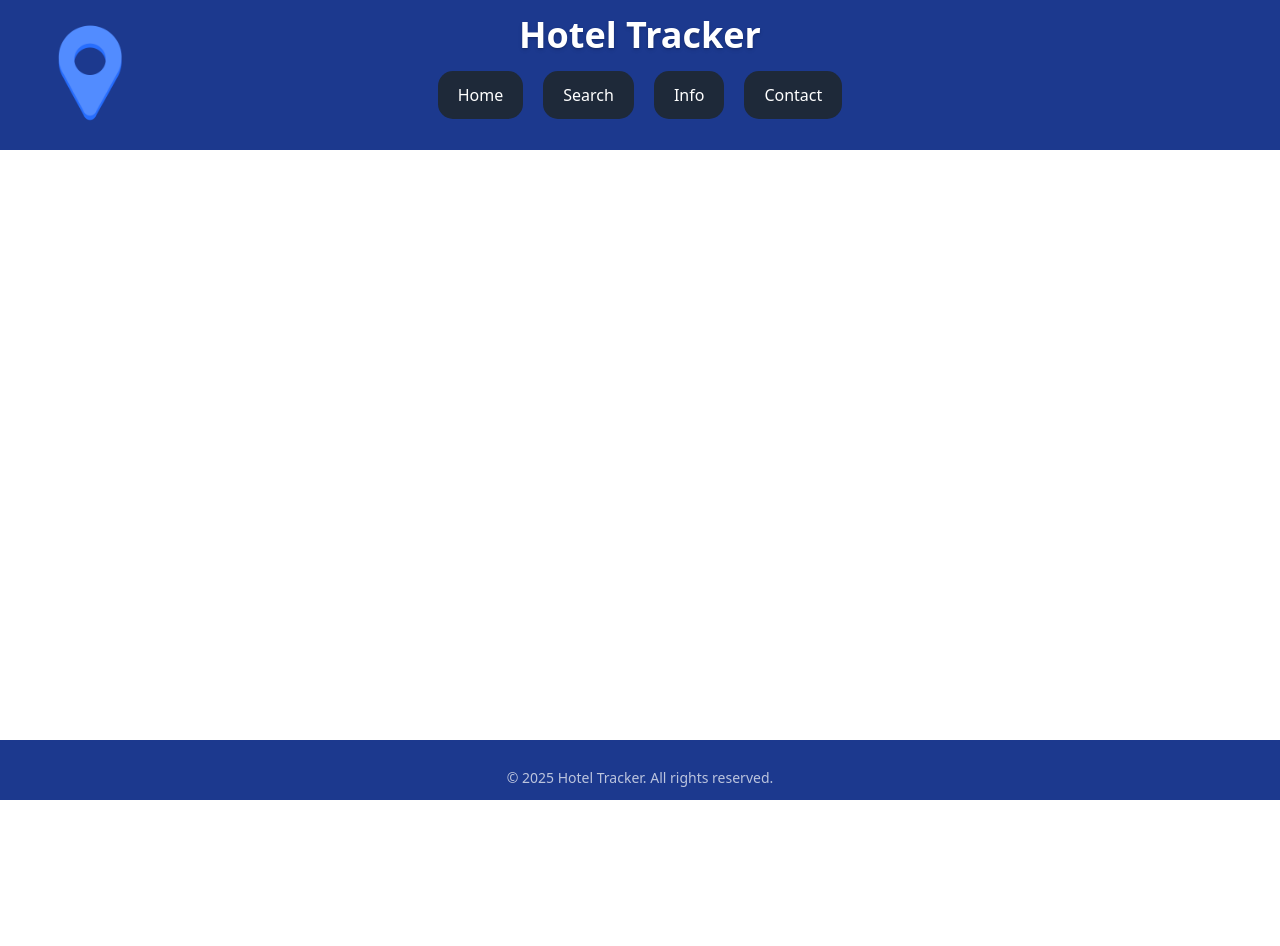
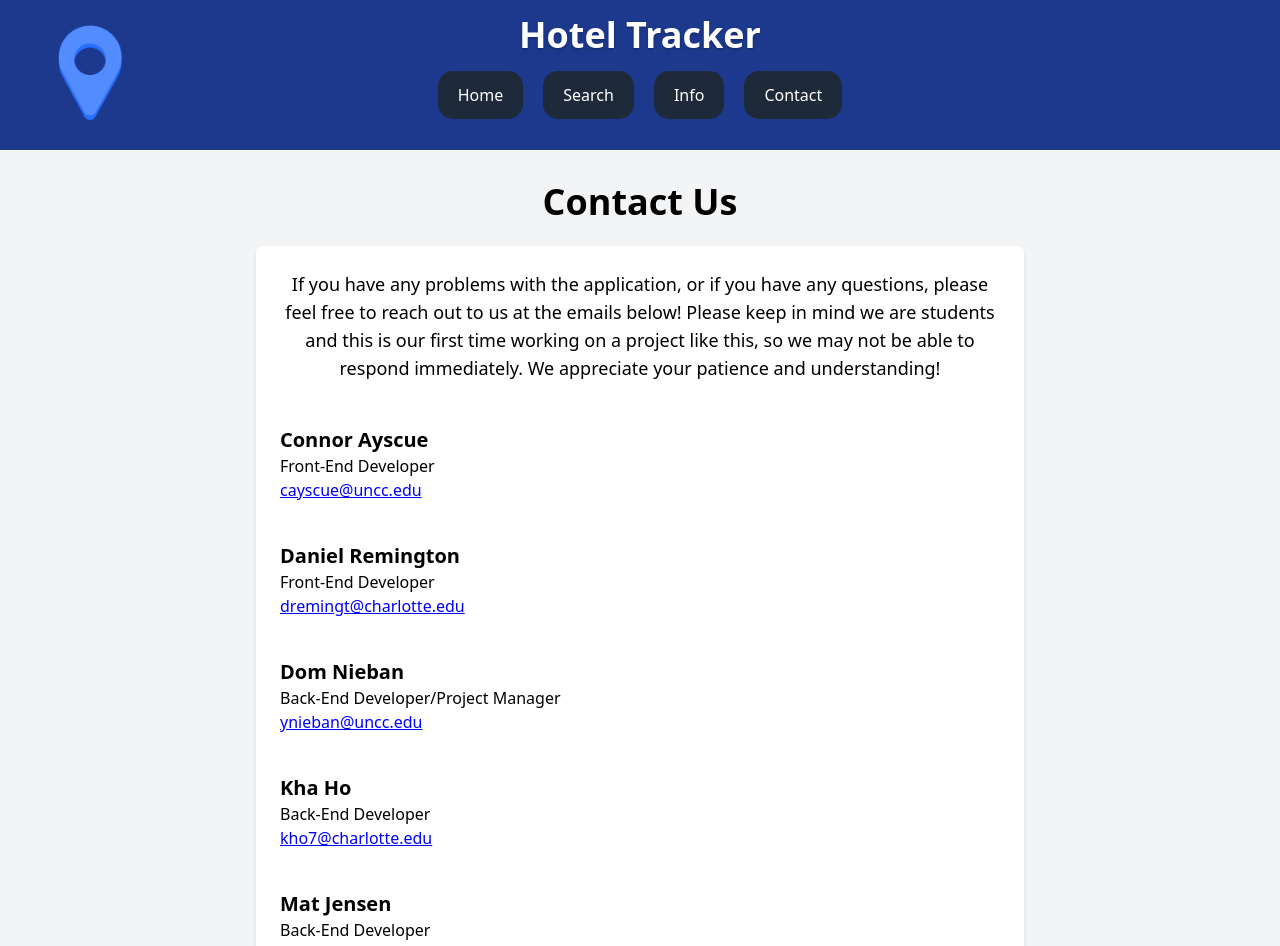
Before and after one commit to YDNBan/Cookings, a React (Vite) app in the folder client/: page /contact in a window 1280 px wide. Shown: the top 946 px of the page. Before the commit the page ends 800 px from the top, so only its background shows below. Built offline with nearby package versions, Linux system fonts and the light colour scheme; the HTML template or start-up script is replaced by a standard one.

Commit message:
Updating contact page

```diff
--- a/client/src/App.tsx
+++ b/client/src/App.tsx
@@ -5,6 +5,7 @@ import Results from './components/pages/Results/Results';
 import HotelDetail from "./components/pages/HotelDetail/HotelDetail";
 import Info from "./components/pages/Info/Info";
 import Footer from "./components/organisms/Footer";
+import Contact from "./components/pages/Contact/Contact";
 
 const App = () => {
   return (
@@ -17,6 +18,7 @@ const App = () => {
             <Route path="/search" element={<Results />} />
             <Route path="/hotels/:id" element={<HotelDetail />} />
             <Route path="/info" element={<Info/>} />
+            <Route path="/contact" element={<Contact/>} />
           </Routes>
         </main>
         <Footer />
--- /dev/null
+++ b/client/src/components/pages/Contact/Contact.tsx
@@ -0,0 +1,68 @@
+import React from "react";
+import connorPfp from "../../../../public/IMG_9893.jpg";
+
+const team = [
+    {
+      name: "Connor Ayscue",
+      role: "Front-End Developer",
+      email: "cayscue@uncc.edu"
+    },
+    {
+      name: "Daniel Remington",
+      role: "Front-End Developer",
+      email: "dremingt@charlotte.edu"
+    },
+    {
+      name: "Dom Nieban",
+      role: "Back-End Developer/Project Manager",
+      email: "ynieban@uncc.edu"
+    },
+    {
+      name: "Kha Ho",
+      role: "Back-End Developer",
+      email: "kho7@charlotte.edu"
+    },
+    {
+      name: "Mat Jensen",
+      role: "Back-End Developer",
+      email: "mjense13@charlotte.edu"
+    }
+  ];
+
+
+
+const Info: React.FC = () => {
+  return (
+    <section className="relative w-full h-auto flex flex-col items-center justify-center text-center text-black p-8 bg-gray-100">
+      <h1 className="text-4xl font-bold mb-6">Contact Us</h1>
+      <div className="bg-white text-black p-6 rounded-lg shadow-md max-w-3xl text-center">
+        <p className="text-lg mb-6">
+            If you have any problems with the application, or if you have any questions, please feel free to reach out to us at the emails below!
+            Please keep in mind we are students and this is our first time working on a project like this, so we may not be able to respond immediately.
+            We appreciate your patience and understanding!
+        </p>
+        <div style={{ textAlign: "left" }} className="gap-4 mb-6 text-left">
+  {team.map((member, index) => (
+    <div key={index} style={{ paddingTop: "20px", paddingBottom: "20px" }}>
+      <h5 className="text-xl font-bold">{member.name}</h5>
+      <p>{member.role}</p>
+      <a
+        style={{
+          color: "blue",
+          textDecoration: "underline",
+          cursor: "pointer",
+        }}
+        href={`mailto:${member.email}`}
+      >
+        {member.email}
+      </a>
+    </div>
+  ))}
+</div>
+
+      </div>
+    </section>
+  );
+};
+
+export default Info;
--- a/client/src/components/pages/Info/Info.tsx
+++ b/client/src/components/pages/Info/Info.tsx
@@ -7,7 +7,7 @@ const Info: React.FC = () => {
       <h1 className="text-4xl font-bold mb-6">About Us</h1>
       <div className="bg-white text-black p-6 rounded-lg shadow-md max-w-3xl text-center">
         <p className="text-lg mb-6">
-          Welcome to our Hotel Tracker! We hope your experience with us is as smooth as possible. If not please let us know through our contact page!
+          Welcome to our Hotel Tracker! We hope your experience with us is as smooth as possible. If not please feel free to email us using the emails in our contact page!
         </p>
       </div>
       <h1 className="text-4xl font-bold mb-6 mt-10">Meet the Team!</h1>
@@ -21,6 +21,7 @@ const Info: React.FC = () => {
             <div>
                 <h4 className="text-xl font-bold">Connor Ayscue</h4>
                 <p>Front-End Developer</p>
+                <p>connorjayscue@gmail.com</p>
             </div>
         </div>
 
@@ -29,6 +30,7 @@ const Info: React.FC = () => {
             <div>
                 <h4 className="text-xl font-bold">Daniel Remington</h4>
                 <p>Front-End Developer</p>
+                <p>example@gmail.com</p>
             </div>
         </div>
 
@@ -37,6 +39,7 @@ const Info: React.FC = () => {
             <div>
                 <h4 className="text-xl font-bold">Kha Ho</h4>
                 <p>Back-End Developer</p>
+                <p>example@gmail.com</p>
             </div>
         </div>
 
@@ -45,14 +48,16 @@ const Info: React.FC = () => {
             <div>
                 <h4 className="text-xl font-bold">Dom Nieban</h4>
                 <p>Back-End Developer/Project Manager</p>
+                <p>example@gmail.com</p>
             </div>
         </div>
 
         <div className="flex items-center gap-4 mb-6 text-left">
             <img src="" alt="Team pfp" className="w-24 h-24 rounded-full shadow-md" />
             <div>
-                <h4 className="text-xl font-bold">Mat Jenson</h4>
+                <h4 className="text-xl font-bold">Mat Jensen</h4>
                 <p>Back-End Developer</p>
+                <p>example@gmail.com</p>
             </div>
         </div>
     </div>
```
